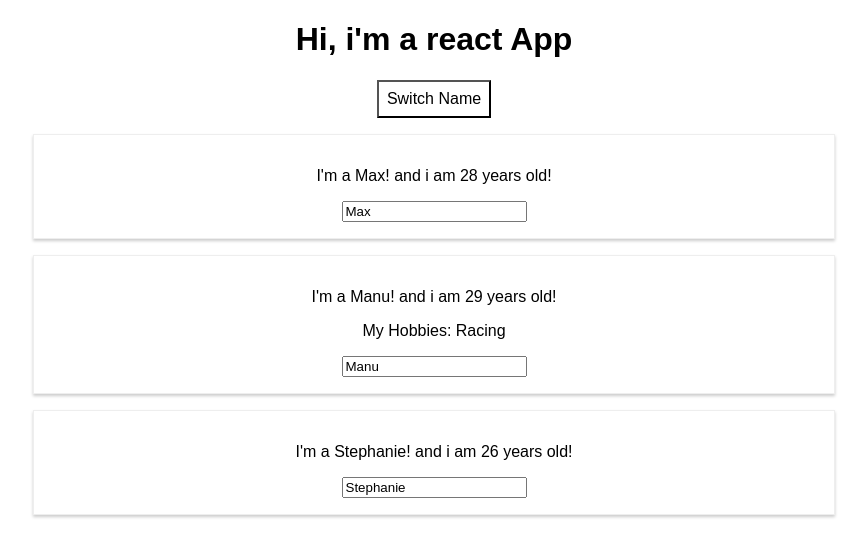
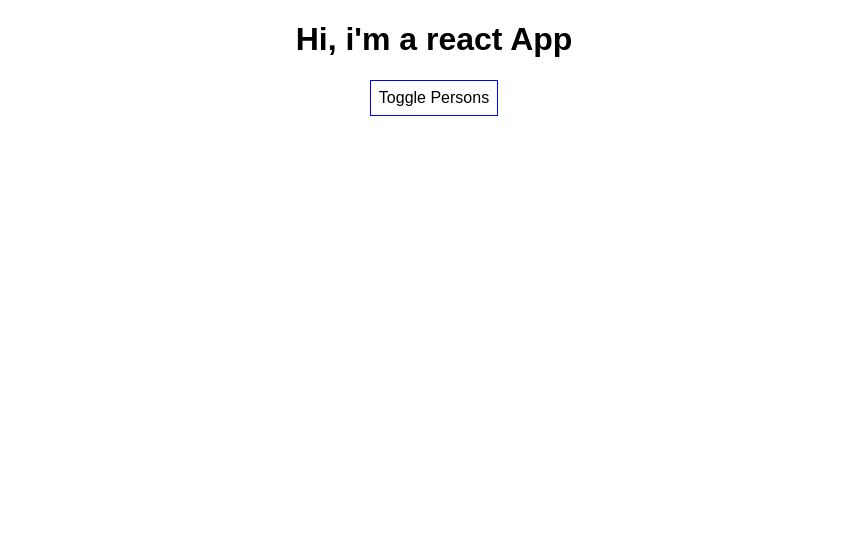
Before and after one commit to MohamedSamir43/react-complete-guide, a React (Create React App) app: page / in a window 1280 px wide. Shown: the top 556 px of the page, without its empty margins (206-1073 px from the left). Built offline with nearby package versions, Linux system fonts and the light colour scheme.

Commit message:
video 2 of module 4

```diff
--- a/src/App.js
+++ b/src/App.js
@@ -18,6 +18,7 @@ class App extends Component {
 			},
 		],
 		otherState: "some other value",
+		showPersons: false,
 	};
 
 	switchNameHandler = newName => {
@@ -62,24 +63,33 @@ class App extends Component {
 		});
 	};
 
+	togglePersonsHandler = () => {
+		const doesShow = this.state.showPersons;
+		this.setState({ showPersons: !doesShow });
+	};
 	render() {
 		const style = {
 			backgroundColor: "white",
 			font: "inherit",
-			border: "1x solid blue",
+			border: "1px solid blue",
 			padding: "8px",
+			cursor: "pointer",
 		};
 		return (
 			<div className='App'>
 				<h1>Hi, i'm a react App</h1>
-				<button style={style} onClick={() => this.switchNameHandler("Maximilian!!")}>
-					Switch Name
+				<button style={style} onClick={this.togglePersonsHandler}>
+					Toggle Persons
 				</button>
-				<Person name={this.state.persons[0].name} age={this.state.persons[0].age} />
-				<Person name={this.state.persons[1].name} age={this.state.persons[1].age} click={this.switchNameHandler.bind(this, "Max!!")} changed={this.nameChangedHandler}>
-					My Hobbies: Racing
-				</Person>
-				<Person name={this.state.persons[2].name} age={this.state.persons[2].age} />
+				{this.state.showPersons ? (
+					<div>
+						<Person name={this.state.persons[0].name} age={this.state.persons[0].age} />
+						<Person name={this.state.persons[1].name} age={this.state.persons[1].age} click={this.switchNameHandler.bind(this, "Max!!")} changed={this.nameChangedHandler}>
+							My Hobbies: Racing
+						</Person>
+						<Person name={this.state.persons[2].name} age={this.state.persons[2].age} />
+					</div>
+				) : null}
 			</div>
 		);
 		// return React.createElement("div", { className: "App" }, React.createElement("h1", null, "Hi react app"));
```
